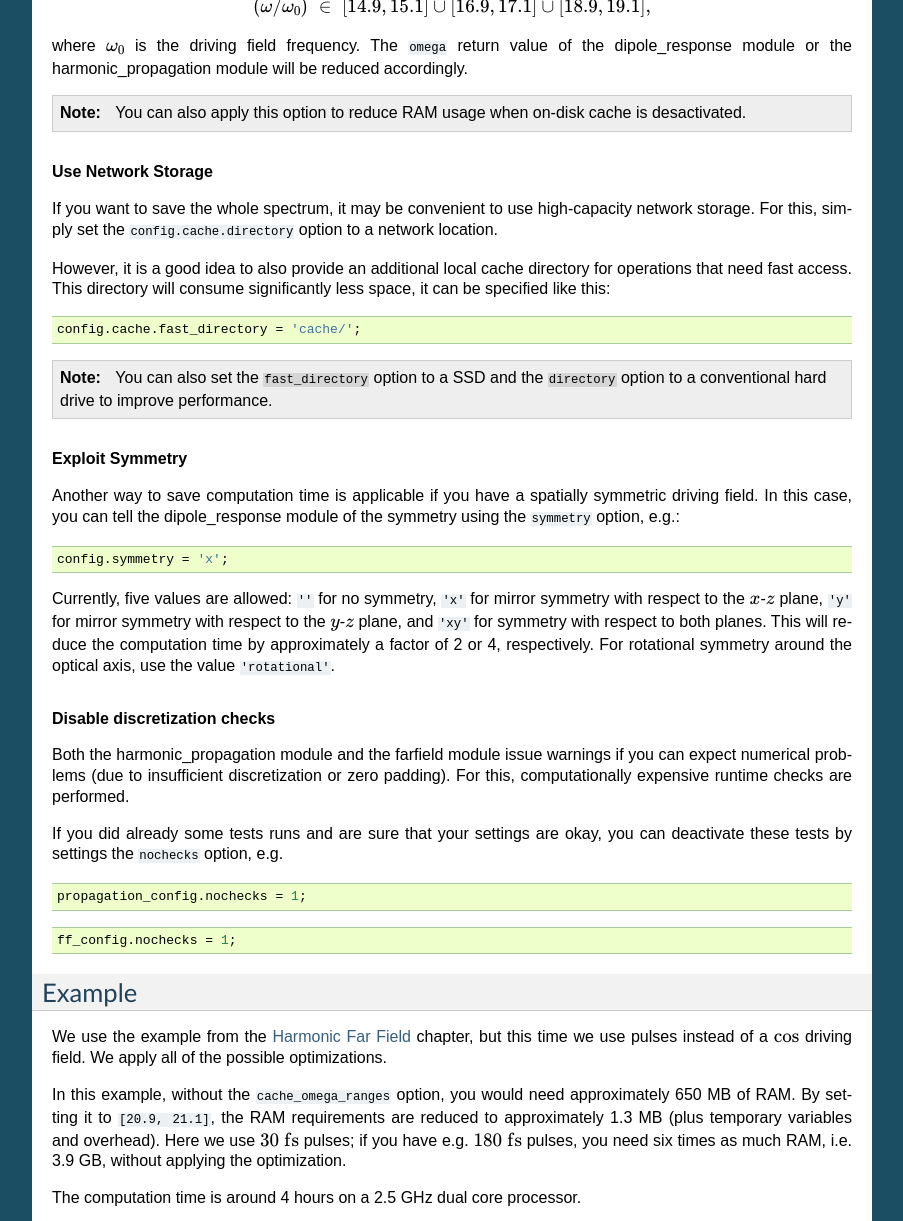
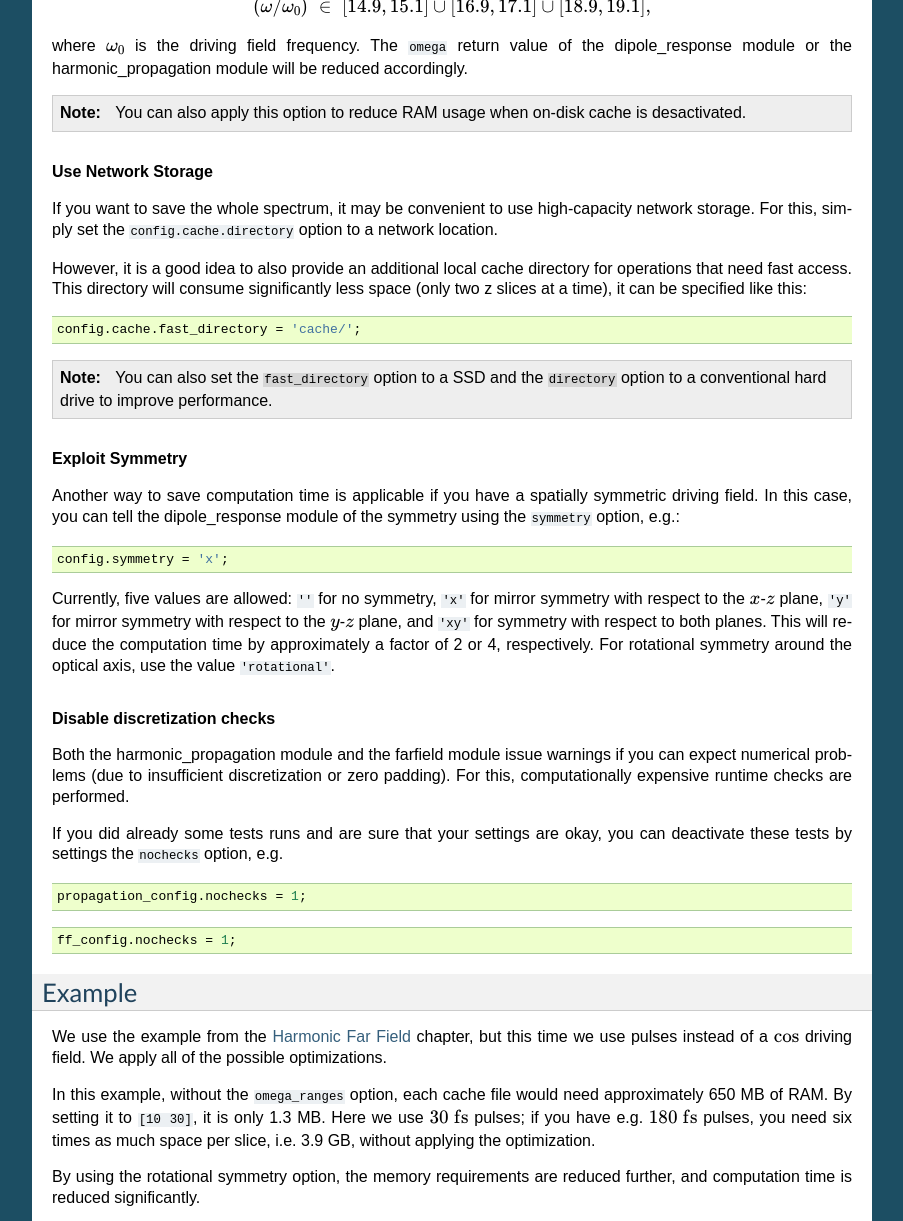
Before and after one commit to Leberwurscht/HHGmax, a Sphinx documentation site: the page built from doc/source/tutorial/resources.rst, in a window 1280 px wide and 1400 px high, scrolled down 1235 px, cut to the strip 0-1221 px from the top of the window. Shown: the whole strip, without its empty margins (198-1101 px from the left). Built offline with Sphinx 7.4.7, drawn with Linux system fonts in a browser that asks for light colours; formulas are drawn with MathJax 3; some of the changed text lies outside the part shown.

Commit message:
fix bugs in documentation and examples

```diff
--- a/doc/source/tutorial/custom_df.rst
+++ b/doc/source/tutorial/custom_df.rst
@@ -25,7 +27,7 @@ To use this callback, you only need to adapt a few lines from the example of the
 
 .. literalinclude:: ../../../examples/tutorial/custom_driving_field/sech_dipole_spectrum.m
    :language: matlab
-   :emphasize-lines: 21-25, 42-44
+   :emphasize-lines: 21-25,42-44
 
 Output
 ------
--- a/doc/source/tutorial/resources.rst
+++ b/doc/source/tutorial/resources.rst
@@ -75,7 +75,7 @@ where :math:`\omega_0` is the driving field frequency. The ``omega`` return valu
 
 If you want to save the whole spectrum, it may be convenient to use high-capacity network storage. For this, simply set the ``config.cache.directory`` option to a network location.
 
-However, it is a good idea to also provide an additional local cache directory for operations that need fast access. This directory will consume significantly less space, it can be specified like this::
+However, it is a good idea to also provide an additional local cache directory for operations that need fast access. This directory will consume significantly less space (only two z slices at a time), it can be specified like this::
 
   config.cache.fast_directory = 'cache/';
 
@@ -109,9 +109,9 @@ Example
 
 We use the example from the :ref:`far_field` chapter, but this time we use pulses instead of a :math:`\cos` driving field. We apply all of the possible optimizations.
 
-In this example, without the ``cache_omega_ranges`` option, you would need approximately 650 MB of RAM. By setting it to ``[20.9, 21.1]``, the RAM requirements are reduced to approximately 1.3 MB (plus temporary variables and overhead). Here we use :math:`30\;\mathrm{fs}` pulses; if you have e.g. :math:`180\;\mathrm{fs}` pulses, you need six times as much RAM, i.e. 3.9 GB, without applying the optimization.
+In this example, without the ``omega_ranges`` option, each cache file would need approximately 650 MB of RAM. By setting it to ``[10 30]``, it is only 1.3 MB. Here we use :math:`30\;\mathrm{fs}` pulses; if you have e.g. :math:`180\;\mathrm{fs}` pulses, you need six times as much space per slice, i.e. 3.9 GB, without applying the optimization.
 
-The computation time is around 4 hours on a 2.5 GHz dual core processor.
+By using the rotational symmetry option, the memory requirements are reduced further, and computation time is reduced significantly.
 
 .. literalinclude:: ../../../examples/tutorial/resources/efield.m
    :language: matlab
@@ -119,4 +119,4 @@ The computation time is around 4 hours on a 2.5 GHz dual core processor.
 
 .. rubric:: Now, you know...
 
-... how to improve computation speed and how to do calculations without running into RAM problems.
+... how to improve computation speed and how to do calculations without running into RAM or disk space problems.
```
Also changed, not shown: other parts of doc/source/tutorial/custom_df.rst (+2 -0 lines), 5 other files.
